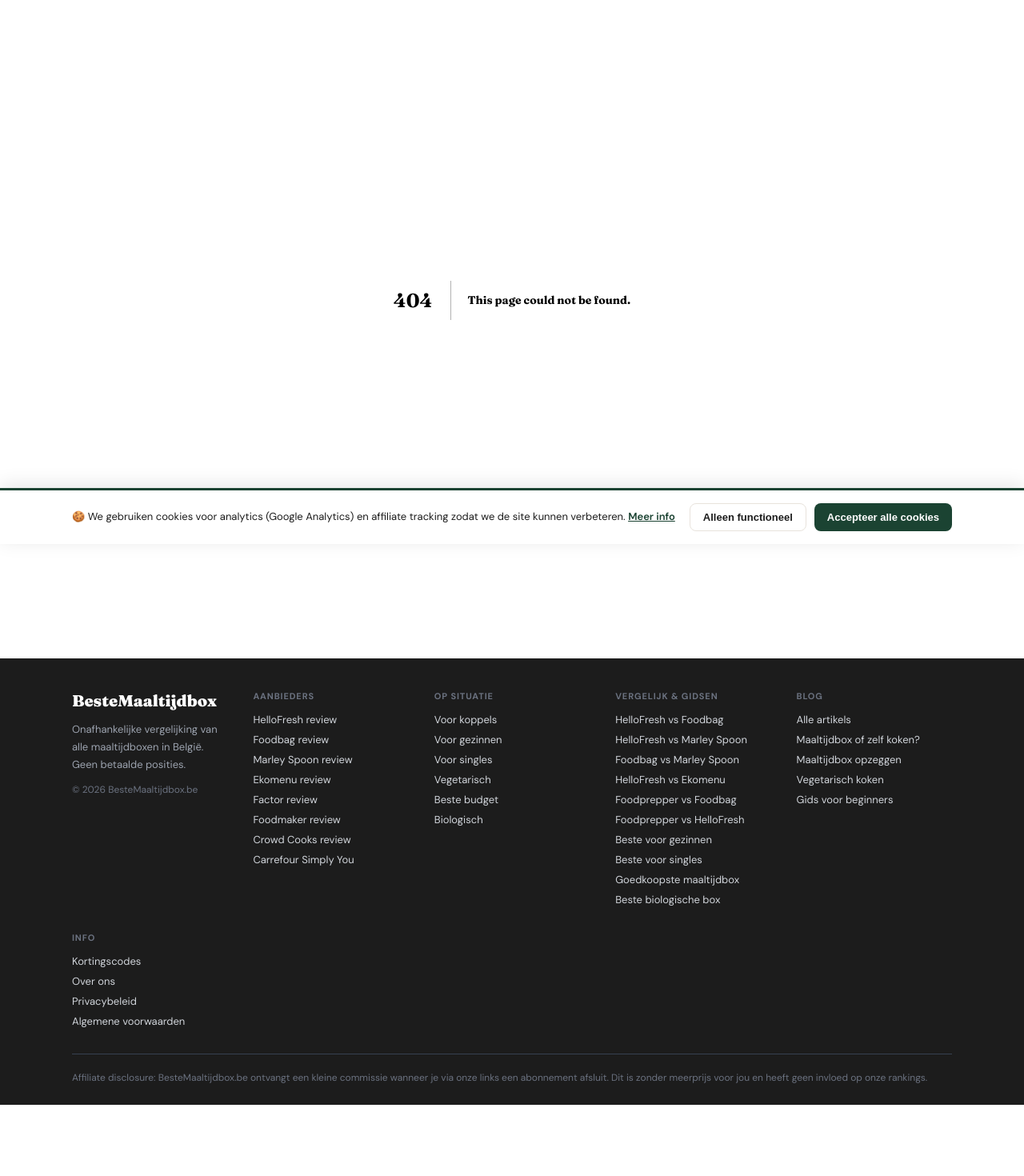
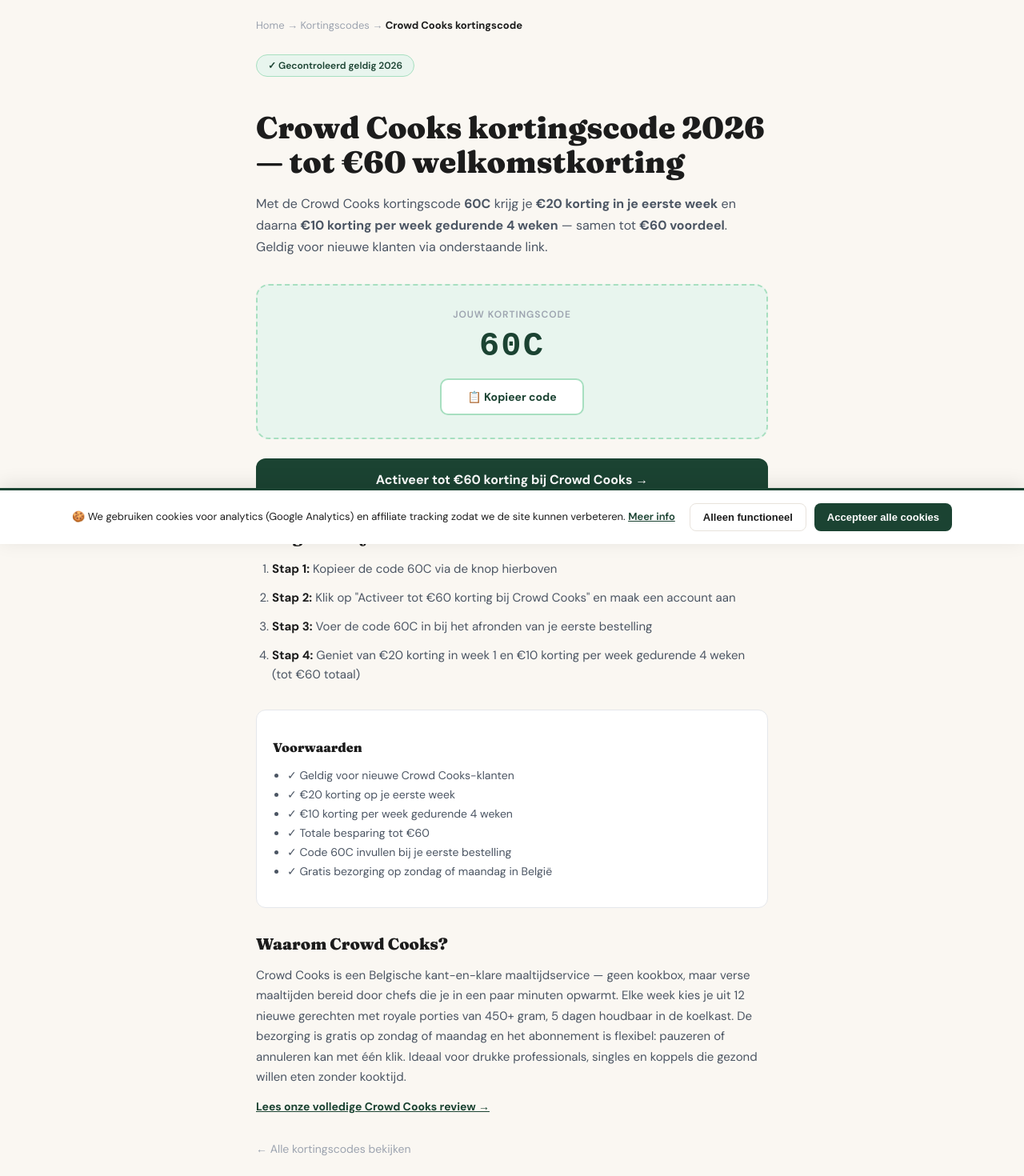
Before and after one commit to fetspets/bestemaaltijdbox, a Next.js app: page /kortingscode/crowd-cooks in a window 1280 px wide. Before the commit this address had no page. Shown: the part 120-1590 px from the top of the page at 80% size. Before the commit the page ends 1501 px from the top, so only its background shows below. Built offline with nearby package versions, Linux system fonts and the light colour scheme.

Commit message:
Voeg kortingscode-pagina /kortingscode/crowd-cooks toe (#95)
* auto: update layout.tsx

* auto: update page.tsx

* auto: update sitemap.ts

```diff
--- /dev/null
+++ b/src/app/kortingscode/crowd-cooks/layout.tsx
@@ -0,0 +1,18 @@
+import type { Metadata } from 'next';
+
+export const metadata: Metadata = {
+  title: 'Crowd Cooks kortingscode mei 2026 — tot €60 welkomstkorting',
+  description: 'Het actuele Crowd Cooks welkomstvoordeel voor nieuwe klanten in België: tot €60 korting op je eerste boxen met kant-en-klare chef-maaltijden en gratis bezorging.',
+  alternates: { canonical: 'https://bestemaaltijdbox.be/kortingscode/crowd-cooks' },
+  openGraph: {
+    title: 'Crowd Cooks kortingscode mei 2026 — tot €60 welkomstkorting',
+    description: 'Het actuele Crowd Cooks welkomstvoordeel voor nieuwe klanten in België: tot €60 korting op je eerste boxen met kant-en-klare chef-maaltijden en gratis bezorging.',
+    url: 'https://bestemaaltijdbox.be/kortingscode/crowd-cooks',
+    type: 'article',
+    locale: 'nl_BE',
+  },
+};
+
+export default function Layout({ children }: { children: React.ReactNode }) {
+  return <>{children}</>;
+}
--- /dev/null
+++ b/src/app/kortingscode/crowd-cooks/page.tsx
@@ -0,0 +1,123 @@
+'use client';
+import Link from 'next/link';
+import { useState } from 'react';
+
+export default function CrowdCooksKortingscode() {
+  const [copied, setCopied] = useState(false);
+
+  async function handleCopy() {
+    try { await navigator.clipboard.writeText('60C'); } catch {}
+    setCopied(true);
+    setTimeout(() => setCopied(false), 2500);
+  }
+
+  return (
+    <div style={{ maxWidth: 680, margin: '0 auto', padding: '40px 20px 64px' }}>
+
+      {/* Breadcrumb */}
+      <div style={{ fontSize: 13, color: '#9CA3AF', marginBottom: 28 }}>
+        <Link href="/" style={{ color: '#9CA3AF', textDecoration: 'none' }}>Home</Link>
+        {' → '}
+        <Link href="/kortingscodes" style={{ color: '#9CA3AF', textDecoration: 'none' }}>Kortingscodes</Link>
+        {' → '}
+        <strong style={{ color: '#1C1C1C' }}>Crowd Cooks kortingscode</strong>
+      </div>
+
+      {/* Badge */}
+      <div style={{ display: 'inline-flex', alignItems: 'center', gap: 6, background: '#E8F5EE', border: '1px solid #A7DFC0', borderRadius: 100, padding: '5px 14px', fontSize: 12, fontWeight: 600, color: '#1B4332', marginBottom: 16 }}>
+        ✓ Gecontroleerd geldig 2026
+      </div>
+
+      {/* H1 */}
+      <h1 style={{ fontFamily: 'Fraunces, serif', fontSize: 'clamp(24px, 5vw, 38px)', fontWeight: 900, color: '#1C1C1C', lineHeight: 1.15, marginBottom: 12 }}>
+        Crowd Cooks kortingscode 2026 — tot €60 welkomstkorting
+      </h1>
+
+      <p style={{ fontSize: 16, color: '#4B5563', lineHeight: 1.7, marginBottom: 32 }}>
+        Met de Crowd Cooks kortingscode <strong>60C</strong> krijg je <strong>€20 korting in je eerste week</strong> en daarna <strong>€10 korting per week gedurende 4 weken</strong> — samen tot <strong>€60 voordeel</strong>. Geldig voor nieuwe klanten via onderstaande link.
+      </p>
+
+      {/* Code box */}
+      <div style={{ background: '#E8F5EE', border: '2px dashed #A7DFC0', borderRadius: 16, padding: '28px 24px', textAlign: 'center', marginBottom: 24 }}>
+        <div style={{ fontSize: 12, fontWeight: 600, color: '#9CA3AF', textTransform: 'uppercase', letterSpacing: '0.08em', marginBottom: 8 }}>Jouw kortingscode</div>
+        <div style={{ fontFamily: 'monospace', fontSize: 'clamp(28px, 6vw, 42px)', fontWeight: 900, color: '#1B4332', letterSpacing: '0.05em', marginBottom: 16 }}>
+          60C
+        </div>
+        <button
+          onClick={handleCopy}
+          style={{
+            padding: '12px 32px', borderRadius: 10, cursor: 'pointer',
+            fontFamily: 'DM Sans, sans-serif', fontWeight: 700, fontSize: 14,
+            background: copied ? '#E8F5EE' : 'white',
+            color: '#1B4332',
+            border: '2px solid #A7DFC0',
+            transition: 'all 0.2s',
+          }}
+        >
+          {copied ? '✓ Gekopieerd!' : '📋 Kopieer code'}
+        </button>
+      </div>
+
+      {/* CTA */}
+      <Link
+        href="/ga/crowd-cooks"
+        style={{ display: 'block', background: '#1B4332', color: 'white', textAlign: 'center', padding: '16px', borderRadius: 12, fontWeight: 700, fontSize: 16, textDecoration: 'none', marginBottom: 32 }}
+      >
+        Activeer tot €60 korting bij Crowd Cooks →
+      </Link>
+
+      {/* Stappenplan */}
+      <div style={{ marginBottom: 32 }}>
+        <h2 style={{ fontFamily: 'Fraunces, serif', fontSize: 20, fontWeight: 900, marginBottom: 16, color: '#1C1C1C' }}>
+          Hoe gebruik je de code?
+        </h2>
+        <ol style={{ paddingLeft: 20, display: 'flex', flexDirection: 'column', gap: 12 }}>
+          {[
+            'Kopieer de code 60C via de knop hierboven',
+            'Klik op "Activeer tot €60 korting bij Crowd Cooks" en maak een account aan',
+            'Voer de code 60C in bij het afronden van je eerste bestelling',
+            'Geniet van €20 korting in week 1 en €10 korting per week gedurende 4 weken (tot €60 totaal)',
+          ].map((stap, i) => (
+            <li key={i} style={{ fontSize: 15, color: '#4B5563', lineHeight: 1.6 }}>
+              <strong style={{ color: '#1C1C1C' }}>Stap {i + 1}:</strong> {stap}
+            </li>
+          ))}
+        </ol>
+      </div>
+
+      {/* Deal details */}
+      <div style={{ background: 'white', border: '1.5px solid #E5E7EB', borderRadius: 12, padding: 20, marginBottom: 32 }}>
+        <h3 style={{ fontFamily: 'Fraunces, serif', fontSize: 16, fontWeight: 800, marginBottom: 12, color: '#1C1C1C' }}>Voorwaarden</h3>
+        <ul style={{ paddingLeft: 18, display: 'flex', flexDirection: 'column', gap: 6 }}>
+          {[
+            'Geldig voor nieuwe Crowd Cooks-klanten',
+            '€20 korting op je eerste week',
+            '€10 korting per week gedurende 4 weken',
+            'Totale besparing tot €60',
+            'Code 60C invullen bij je eerste bestelling',
+            'Gratis bezorging op zondag of maandag in België',
+          ].map((v, i) => (
+            <li key={i} style={{ fontSize: 14, color: '#4B5563' }}>✓ {v}</li>
+          ))}
+        </ul>
+      </div>
+
+      {/* Over Crowd Cooks */}
+      <div style={{ marginBottom: 32 }}>
+        <h2 style={{ fontFamily: 'Fraunces, serif', fontSize: 20, fontWeight: 900, marginBottom: 12, color: '#1C1C1C' }}>
+          Waarom Crowd Cooks?
+        </h2>
+        <p style={{ fontSize: 15, color: '#4B5563', lineHeight: 1.7, marginBottom: 12 }}>
+          Crowd Cooks is een Belgische kant-en-klare maaltijdservice — geen kookbox, maar verse maaltijden bereid door chefs die je in een paar minuten opwarmt. Elke week kies je uit 12 nieuwe gerechten met royale porties van 450+ gram, 5 dagen houdbaar in de koelkast. De bezorging is gratis op zondag of maandag en het abonnement is flexibel: pauzeren of annuleren kan met één klik. Ideaal voor drukke professionals, singles en koppels die gezond willen eten zonder kooktijd.
+        </p>
+        <Link href="/aanbieder/crowd-cooks" style={{ fontSize: 14, fontWeight: 700, color: '#1B4332', textDecoration: 'underline' }}>
+          Lees onze volledige Crowd Cooks review →
+        </Link>
+      </div>
+
+      <Link href="/kortingscodes" style={{ fontSize: 14, color: '#9CA3AF', textDecoration: 'none' }}>
+        ← Alle kortingscodes bekijken
+      </Link>
+    </div>
+  );
+}
--- a/src/app/sitemap.ts
+++ b/src/app/sitemap.ts
@@ -21,7 +21,7 @@ export default function sitemap(): MetadataRoute.Sitemap {
     'vegetarisch-koken-maaltijdbox',
     'maaltijdbox-starten-beginners',
   ];
-  const kortingscodes = ['hellofresh', 'foodbag', 'factor', 'foodprepper'];
+  const kortingscodes = ['hellofresh', 'foodbag', 'factor', 'foodprepper', 'crowd-cooks'];
 
   return [
     { url: baseUrl, lastModified: new Date(), changeFrequency: 'weekly', priority: 1 },
```
